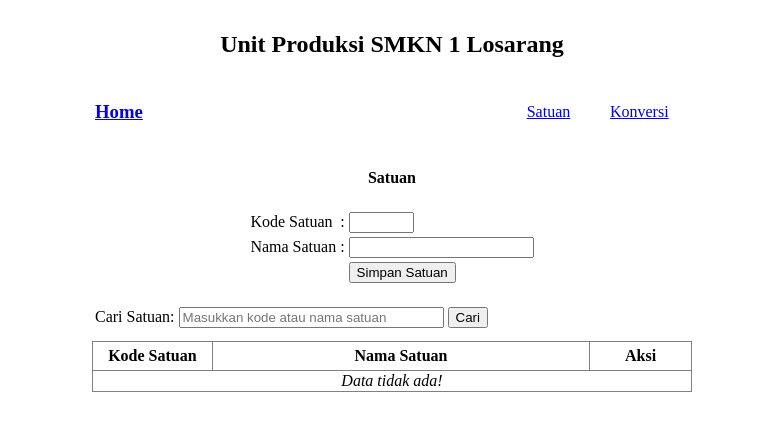
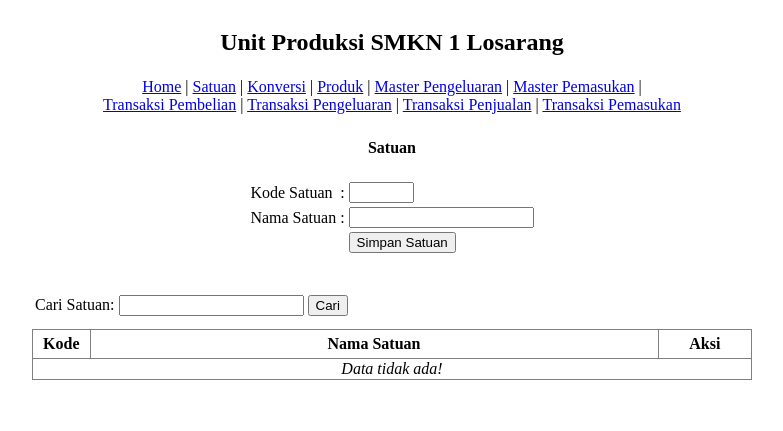
Before and after one commit to fachrulpbm/up_losarang, a PHP site: page /index.php?menu=satuan in a window 1280 px wide. Shown: the top 431 px of the page, without its empty margins (248-1031 px from the left). Run offline with PHP 8.4, Linux system fonts and the light colour scheme; data that the repository does not hold is empty; some libraries are stand-ins or nearby versions.

Commit message:
fixing satuan dan menu

```diff
--- a/index.php
+++ b/index.php
@@ -19,40 +19,38 @@
 </head>
 
 <body>
-
-    <table border="0" align="center" width="600px">
+    <table border="0" align="center" style="border-collapse: collapse" width="720px">
         <tr>
-            <td colspan="3" align="center">
+            <td colspan="8" align="center">
                 <h2>Unit Produksi SMKN 1 Losarang</h2>
             </td>
         </tr>
         <tr>
-            <td width="70%">
-                <a href="index.php">
-                    <h3>
-                        Home
-                    </h3>
-                </a>
-            </td>
             <td align="center">
-                <a href="index.php?menu=satuan">Satuan</a>
-            </td>
-            <td align="center">
-                <a href="index.php?menu=konversi">Konversi</a>
+                <a href="index.php">Home</a> |
+                <a href="index.php?menu=satuan">Satuan</a> |
+                <a href="index.php?menu=konversi">Konversi</a> |
+                <a href="index.php?menu=produk">Produk</a> |
+                <a href="index.php?menu=mpengeluaran">Master Pengeluaran</a> |
+                <a href="index.php?menu=mpemasukan">Master Pemasukan</a> |
+                <br>
+                <a href="index.php?menu=transbeli">Transaksi Pembelian</a> |
+                <a href="index.php?menu=transpengeluaran">Transaksi Pengeluaran</a> |
+                <a href="index.php?menu=transjual">Transaksi Penjualan</a> |
+                <a href="index.php?menu=transpemasukan">Transaksi Pemasukan</a>
             </td>
         </tr>
     </table>
 
     <?php
-        if (isset($_GET['menu'])) {
-            if ($_GET['menu'] == 'satuan') {
-                include_once('satuan.php');
-            }elseif ($_GET['menu'] == 'konversi') {
-                include_once('satuan_konversi.php');
-            }
+    if (isset($_GET['menu'])) {
+        if ($_GET['menu'] == 'satuan') {
+            include_once('satuan.php');
+        } elseif ($_GET['menu'] == 'konversi') {
+            include_once('satuan_konversi.php');
         }
+    }
     ?>
-
 
 </body>
 
--- a/satuan.php
+++ b/satuan.php
@@ -1,6 +1,6 @@
  <?php
     include_once('koneksi.php');
- ?>
+    ?>
  <form action="" method="post" name="form_satuan">
      <table align="center">
          <tr align="center">
@@ -33,14 +33,15 @@
  </form>
 
  <br>
+ <br>
 
- <form action="index.php?menu=satuan" method="get">
-     <table align="center" width="600px" style="margin-bottom: 10px">
+ <form action="" method="post">
+     <table align="center" width="720px" style="margin-bottom: 10px">
          <tr align="left">
              <td>
                  Cari Satuan:
-                 <input type="text" name="cari_satuan" id="txtCari" size="30" placeholder="Masukkan kode atau nama satuan">
-                 <input type="submit" value="Cari" name="btnCari">
+                 <input type="text" name="cari" size="20">
+                 <input type="submit" name="btnCari" value="Cari">
              </td>
          </tr>
      </table>
@@ -77,16 +78,16 @@
 
     /* READ <---------------- Bagian ini yang masih belum fix*/
     echo "
-        <table border='1' class='data' align='center' width='600px'>
+        <table border='1' class='data' align='center' width='720px'>
             <tr>
-                <th class='data-td' width='20%'>Kode Satuan</th>
+                <th class='data-td' width='8%'>Kode</th>
                 <th class='data-td'>Nama Satuan</th>
-                <th class='data-td' width='17%'>Aksi</th>
+                <th class='data-td' width='13%'>Aksi</th>
             </tr>
         ";
-    if (isset($_GET['btnCari']) && isset($_GET['cari_satuan']) ) {
-        $cari = $_GET['cari_satuan'];
-        $read = "SELECT * FROM satuan WHERE kd_satuan OR nm_satuan LIKE '%$cari%'";
+    if (isset($_POST['cari']) && $_POST['btnCari']) {
+        $cari = $_POST['cari'];
+        $read = "SELECT * FROM satuan WHERE kd_satuan LIKE '%$cari%' OR nm_satuan LIKE '%$cari%'";
     } else {
         $read = "SELECT * FROM satuan";
     }
@@ -134,4 +135,4 @@
  <?php
     }
     /* END OF GET DATA */
- ?>
+    ?>
--- a/satuan_konversi.php
+++ b/satuan_konversi.php
@@ -17,11 +17,11 @@
             </td>
         </tr>
         <tr>
-            <td>Kode Satuan</td>
+            <td>Nama Satuan</td>
             <td>:</td>
             <td>
                 <select name="satuan" style="width: 150px">
-                    <option value="default">-- pilih satuan --</option>
+                    <option value="default">-- Pilih Satuan --</option>
                     <?php
                     $tampil_satuan = "SELECT * FROM satuan ORDER BY kd_satuan ASC";
                     $hasil = mysqli_query($koneksi, $tampil_satuan);
```
